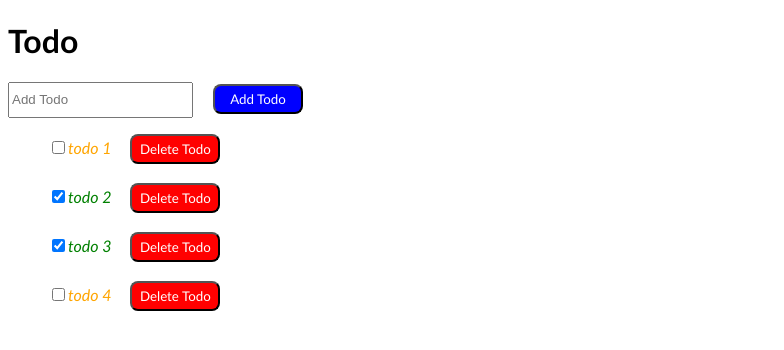
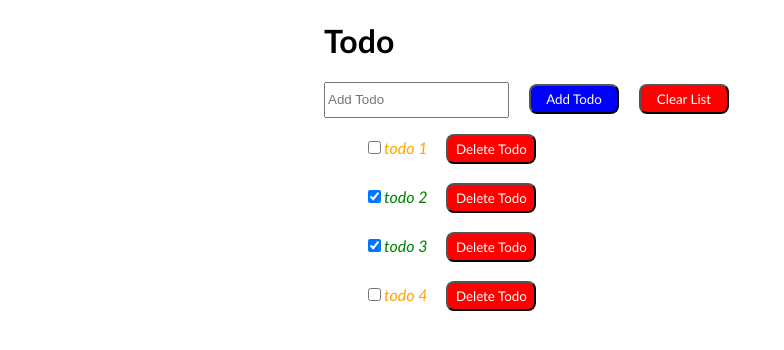
Before and after one commit to GhufranHasan/todoapp, a Next.js app: page / in a window 1280 px wide. Shown: the top 350 px of the page, without its empty margins (0-784 px from the left). Built offline with nearby package versions, Linux system fonts and the light colour scheme.

Commit message:
List empty functionality and duplication handling

```diff
--- a/app/page.tsx
+++ b/app/page.tsx
@@ -13,7 +13,12 @@ export default function page() {
       <h2>Counter App</h2>
       <br />
       <CounterApp /> */}
-      <Todo />
+      <div style={{
+        width: "50%",
+        margin: "0 auto"
+      }}>
+        <Todo />
+      </div>
     </>
   )
 }
--- a/app/todo.tsx
+++ b/app/todo.tsx
@@ -27,11 +27,14 @@ export default function Todo() {
         setTodos(newTodos)
     }
     const addTodo = () => {
+        if(todos.some(t => t.todoText === todo)) {
+            alert('Todo already exists')
+            return
+        }
         const newTodo = { todoText: todo, completed: false}
         const newTodos = [ ...todos, newTodo ]
         setTodos(newTodos)
         setTodo("")
-        console.log()
     }
 
     const deleteTodo = (el: any) => {
@@ -42,6 +45,10 @@ export default function Todo() {
         })
         console.log("old Todos ", todos, "new Todos ", newTodos)
         setTodos(newTodos)
+    }
+
+    const clearList = () => {
+        setTodos([]);
       }
   return (
     <>
@@ -58,6 +65,26 @@ export default function Todo() {
             width: "90px",
             fontFamily: "calibri"
         }} onClick={addTodo}>Add Todo</button>
+        &nbsp; &nbsp; &nbsp;
+        <button style={{
+            backgroundColor: "red",
+            color: "white",
+            borderRadius: "8px",
+            height: "30px",
+            width: "90px",
+            fontFamily: "calibri"
+        }} onClick={clearList}>Clear List</button>
+        {todos.length === 0 ? (
+            <div style={{
+                fontFamily: "calibri",
+                fontSize: "40px",
+                fontStyle: "oblique",
+                textAlign: "center",
+                color: "red"
+                }}>
+                Todo List is Empty
+            </div>
+        ) : (
             <ul>
                 {todos.map((elm) => {
                     return (
@@ -83,6 +110,7 @@ export default function Todo() {
                     )
                 })}
             </ul>
+        )}
     </>
   )
 }
```
Lines whose indentation alone changed are shown as unchanged.
